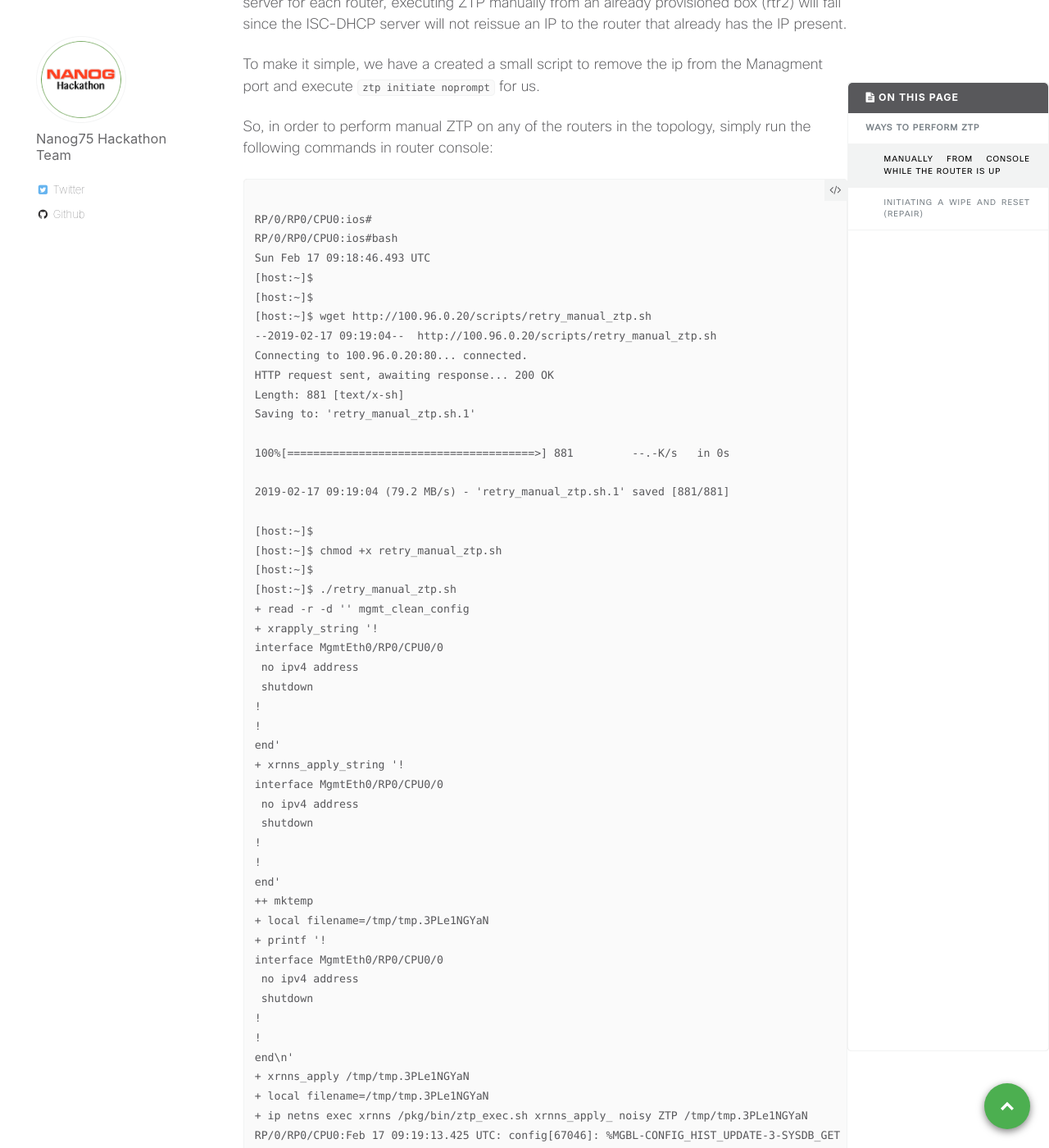
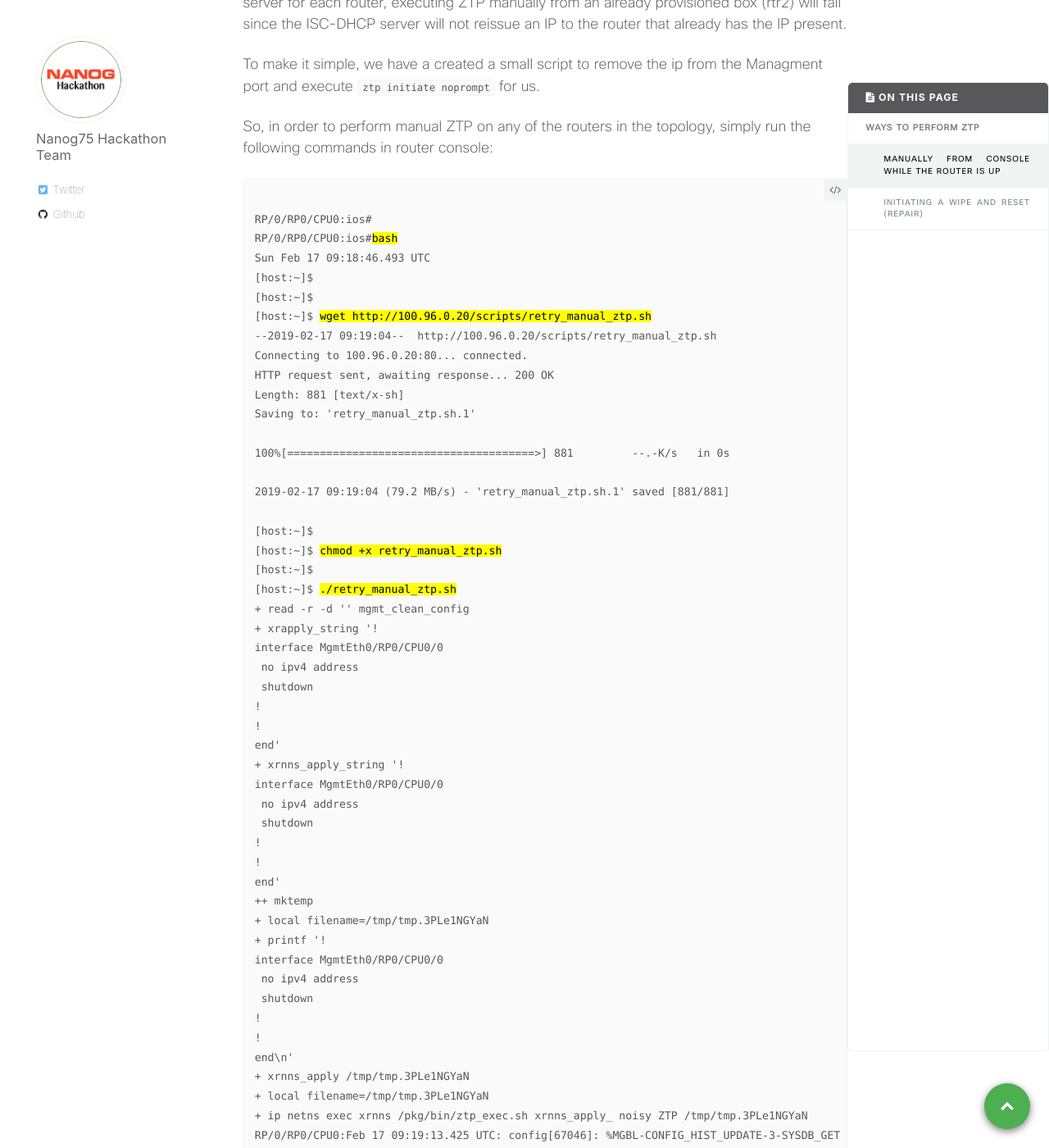
Before and after one commit to nanog75/hackathon, a Jekyll site: the page built from _day0/2019-02-17-step-2-performing-ztp.md, in a window 1280 px wide and 1400 px high, scrolled down 2034 px. Shown: the whole window at 82% size. Built offline with Jekyll 4.4.1, drawn with Linux system fonts in a browser that asks for light colours; some of the changed text lies outside the part shown.

```diff
--- a/_day0/2019-02-17-step-2-performing-ztp.md
+++ b/_day0/2019-02-17-step-2-performing-ztp.md
@@ -100,11 +100,11 @@ So, in order to perform manual ZTP on any of the routers in the topology, simply
 <pre class="highlight">
 <code>
 RP/0/RP0/CPU0:ios#
-RP/0/RP0/CPU0:ios#bash
+RP/0/RP0/CPU0:ios#<mark>bash</mark>
 Sun Feb 17 09:18:46.493 UTC
 [host:~]$
 [host:~]$
-[host:~]$ wget http://100.96.0.20/scripts/retry_manual_ztp.sh
+[host:~]$ <mark>wget http://100.96.0.20/scripts/retry_manual_ztp.sh</mark>
 --2019-02-17 09:19:04--  http://100.96.0.20/scripts/retry_manual_ztp.sh
 Connecting to 100.96.0.20:80... connected.
 HTTP request sent, awaiting response... 200 OK
@@ -116,9 +116,9 @@ Saving to: 'retry_manual_ztp.sh.1'
 2019-02-17 09:19:04 (79.2 MB/s) - 'retry_manual_ztp.sh.1' saved [881/881]
 
 [host:~]$
-[host:~]$ chmod +x retry_manual_ztp.sh
+[host:~]$ <mark>chmod +x retry_manual_ztp.sh</mark>
 [host:~]$
-[host:~]$ ./retry_manual_ztp.sh
+[host:~]$ <mark>./retry_manual_ztp.sh</mark>
 + read -r -d '' mgmt_clean_config
 + xrapply_string '!
 interface MgmtEth0/RP0/CPU0/0
```
